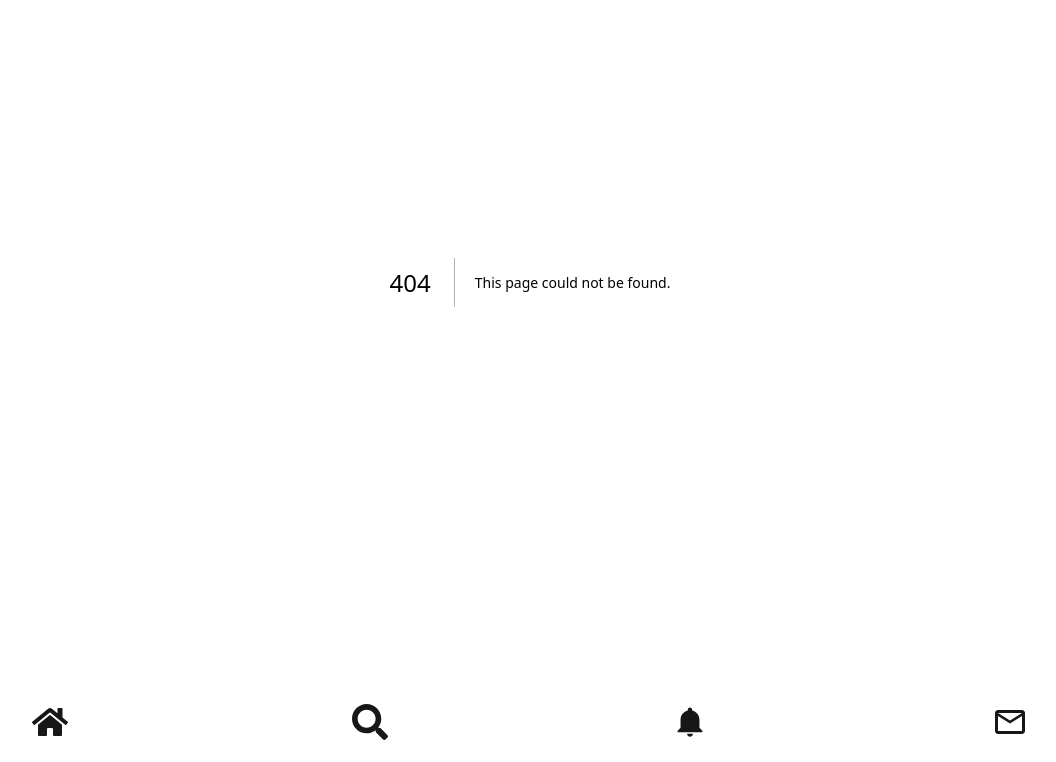
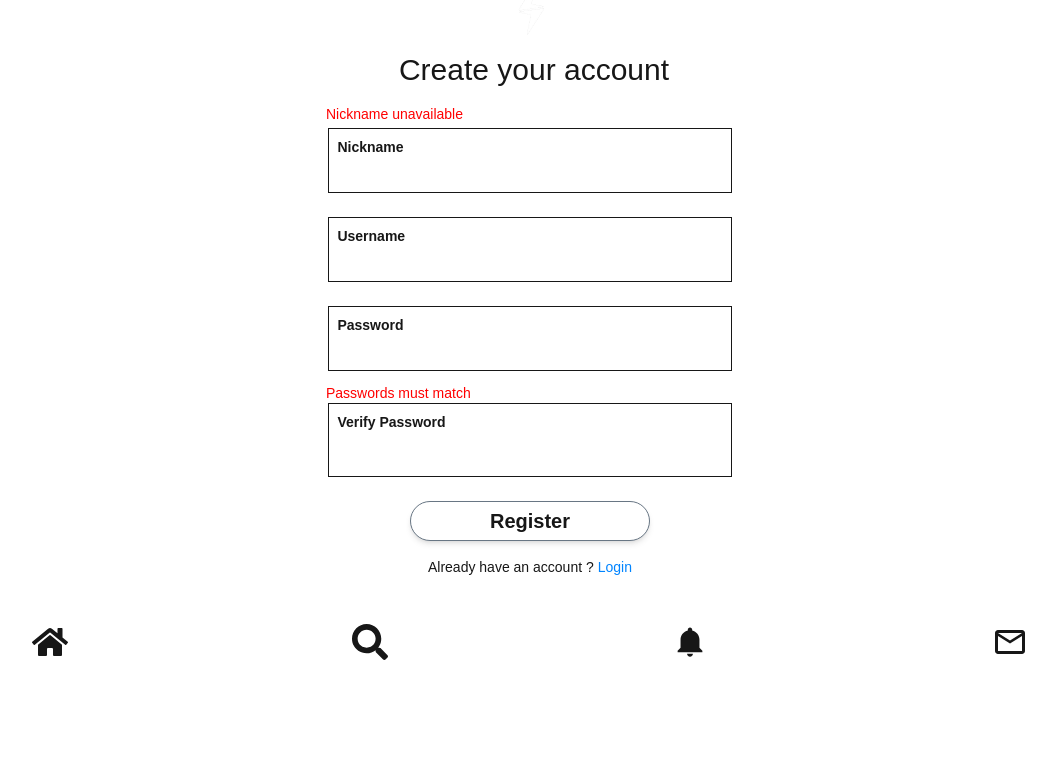
Before and after one commit to DAD-Equipe-2/breezy, a Next.js app in the folder frontend/breezy/: page /register in a window 1280 px wide. Before the commit this address had no page. Shown: the part 118-880 px from the top of the page, without its empty margins (110-1166 px from the left). After the commit the page ends 800 px from the top, so only its background shows below. Built offline with nearby package versions, Linux system fonts and the light colour scheme.

Commit message:
Add Register page + Update Login

```diff
--- a/frontend/breezy/src/app/login/page.js
+++ b/frontend/breezy/src/app/login/page.js
@@ -2,6 +2,7 @@
 
 import Input from "@/components/input";
 import Button from "@/components/button";
+import { redirect } from "next/navigation";
 
 export default function Login() {
   return (
@@ -10,17 +11,17 @@ export default function Login() {
         src="breezy_logo_dark.jpg"
         className="w-18 h-31 object-cover"
       />
-        <div className="flex flex-col text-3xl text-bold fond-Roboto justify-center items-center w-full max-w-md mx-auto mt-2">
+        <div className="flex flex-col text-3xl font-bold font-Roboto justify-center items-center w-full max-w-md mx-auto mt-2">
             <p className="ml-2 mb-4">
                 Login to Breesy
             </p>
-            <div className="flex justify-center my-2 w-full">
+            <div className="flex justify-center text-base font-bold font-Roboto my-2 w-full">
                 <Input Nickname="Nickname" />
             </div>
-            <div className="flex justify-center my-2 w-full">
+            <div className="flex justify-center text-base font-bold font-Roboto my-2 w-full">
                 <Input Nickname="Password" />
             </div>
-            <div className="flex justify-center items-center w-full max-w-md ">
+            <div className="flex justify-center items-center text-sm font-thin font-roboto w-full max-w-md ">
                 <p className="text-quaternary text-sm ml-2">Wrong nickname or password</p>
             </div>
             <div className="flex justify-center items-center my-2 w-full ">
@@ -45,7 +46,7 @@ export default function Login() {
                     textFondSize="text-xl"
                     bordercolor="border-secondary"
                     color="bg-background"
-                    action={() => console.log("Login clicked")}
+                    action={() => redirect("/register")}
                 />
             </div>
         </div>
--- /dev/null
+++ b/frontend/breezy/src/app/register/page.js
@@ -0,0 +1,56 @@
+"use client";
+
+import Input from "@/components/input";
+import Button from "@/components/button";
+import Link from 'next/link';
+
+export default function Login() {
+  return (
+    <div className="flex flex-col justify-center items-center w-16 h-16 mt-90 my-2  w-full">
+      <img
+        src="breezy_logo_dark.jpg"
+        className="w-18 h-31 object-cover"
+      />
+        <div className="flex flex-col text-3xl text-bold font-Roboto justify-center items-center w-full max-w-md mx-auto mt-2">
+            <p className="ml-2 mb-4">
+                Create your account
+            </p>
+            <div className="flex w-full max-w-md h-3 ">
+                <p className="text-quaternary text-sm font-thin font-roboto ml-5">Nickname unavailable</p>
+            </div>
+            <div className="flex justify-center text-base font-bold font-roboto my-3 w-full">
+                <Input Nickname="Nickname" />
+            </div>
+            <div className="flex justify-center text-base font-bold font-roboto my-3 w-full">
+                <Input Nickname="Username" />
+            </div>
+            <div className="flex justify-center text-base font-bold font-roboto my-3 w-full">
+                <Input Nickname="Password" />
+            </div>
+            <div className="flex w-full max-w-md h-3">
+                <p className="text-quaternary text-sm font-thin font-roboto ml-5">Passwords must match</p>
+            </div>
+            <div className="flex justify-center my-2 w-full">
+                <Input Nickname="Verify Password" />
+            </div>
+            <div className="flex justify-center items-center my-2 w-full h-14 ">
+                <Button
+                    text="Register"
+                    textcolor="text-foreground"
+                    textFondSize="text-xl"
+                    bordercolor="border-secondary"
+                    color="bg-background"
+                    action={() => console.log("Login clicked")}
+                />
+            </div>
+            <div className="flex justify-center items-center w-full max-w-md">
+                <p className="text-foreground text-sm font-thin font-roboto ">Already have an account ?
+                    <Link href="/login" className="text-tertiary font-thin font-roboto hover:underline ml-1">
+                        Login
+                    </Link>
+                </p>
+            </div>
+        </div>
+    </div>
+  );
+}
```
